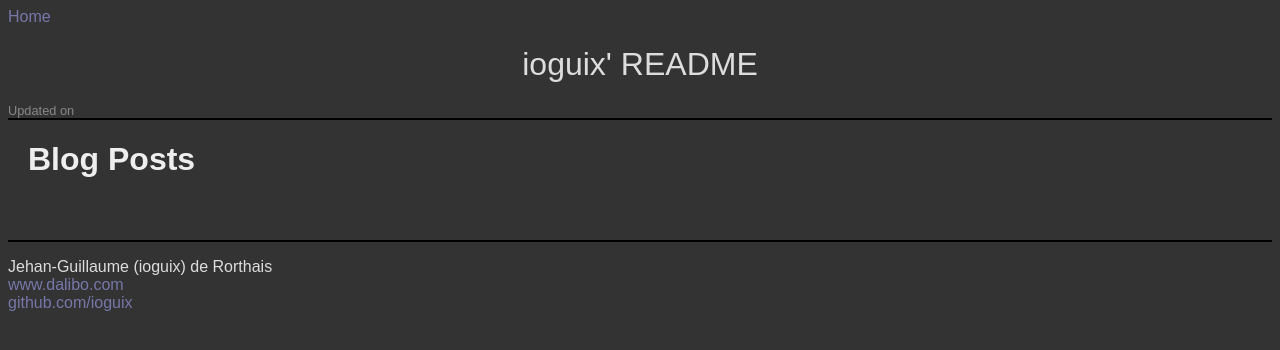
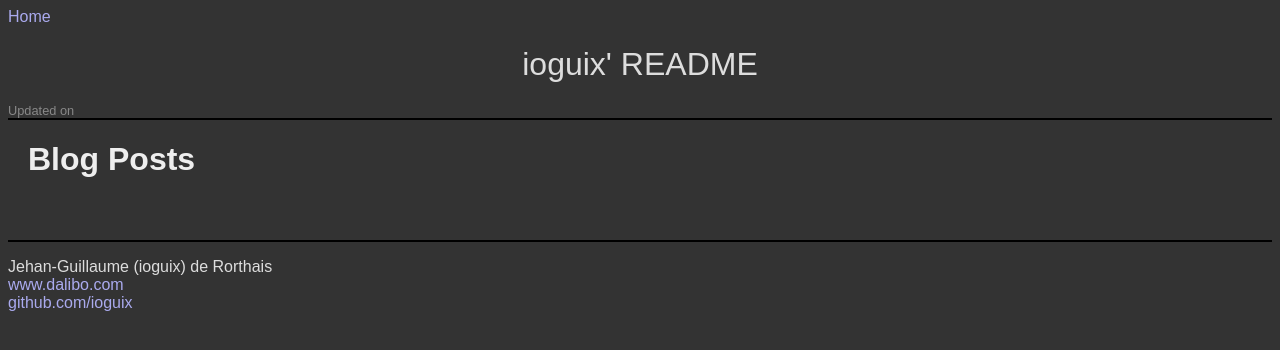
Before and after one commit to VenuMadhavVennu/ioguix.github.io, a Jekyll site: the page built from index.html, in a window 1280 px wide. Shown: the top 350 px of the page. Built offline with Jekyll 4.4.1, drawn with Linux system fonts in a browser that asks for light colours.

Commit message:
brighter links color

```diff
--- a/css/screen.css
+++ b/css/screen.css
@@ -6,7 +6,7 @@ body {
   font-family: sans-serif;
 }
 
-a:link, a:visited { color: #77A; text-decoration: none; }
+a:link, a:visited { color: #aae; text-decoration: none; }
 a:hover, a:focus, a:active { background: #999; color: #337; }
 
 div.header a.title {
```
